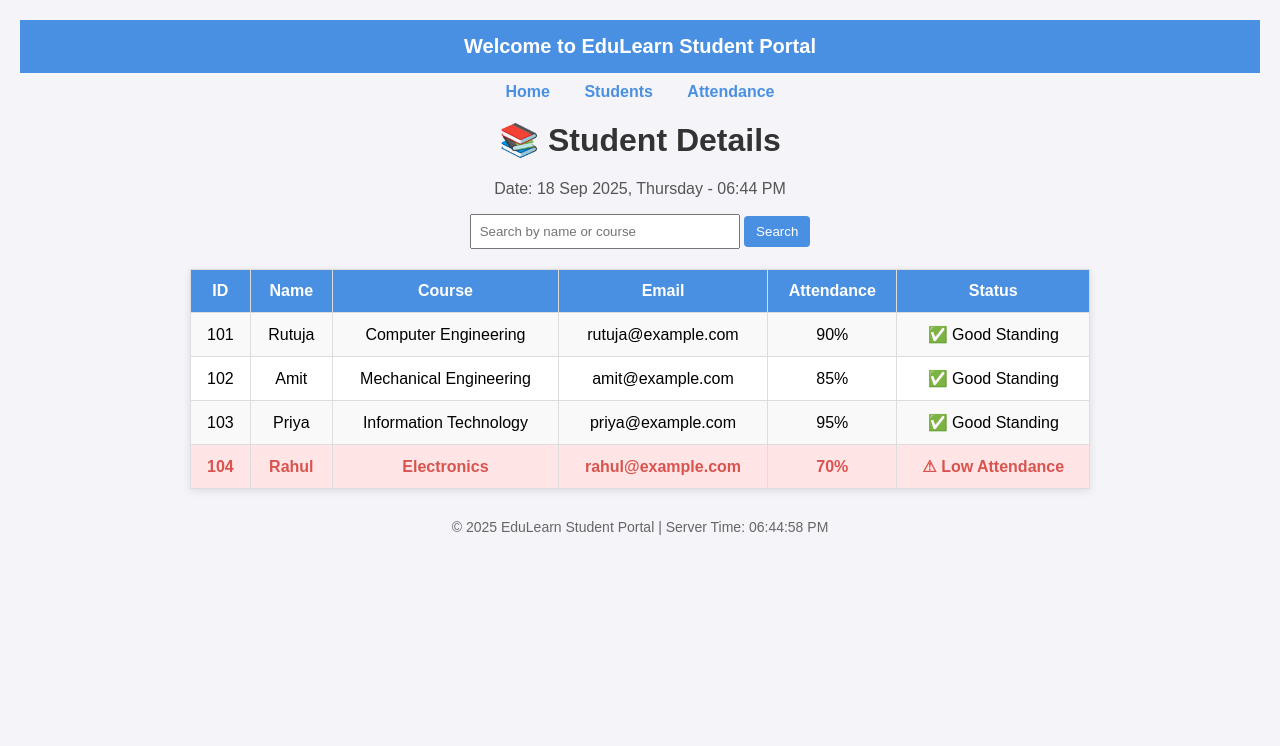
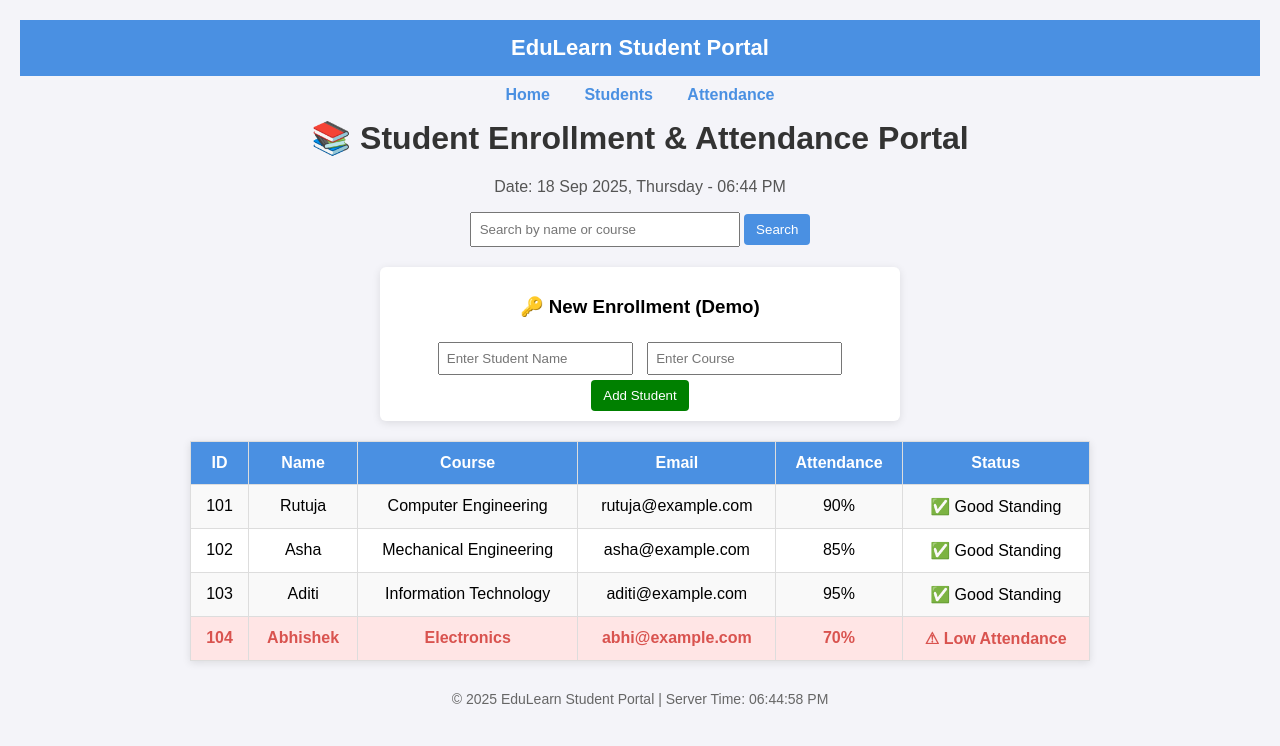
Before and after one commit to rutuja0624/student-portal-php, a PHP site: page / in a window 1280 px wide. Shown: the top 746 px of the page. Run offline with PHP 8.4, Linux system fonts and the light colour scheme.

Commit message:
Update index.php

```diff
--- a/index.php
+++ b/index.php
@@ -1,12 +1,12 @@
 <?php
-// Student Portal - Dynamic Version
+// Student Portal - Dynamic Version (Enhanced)
 
 // Sample student data
 $students = [
     ["id" => "101", "name" => "Rutuja", "course" => "Computer Engineering", "attendance" => 90, "email" => "rutuja@example.com"],
-    ["id" => "102", "name" => "Amit", "course" => "Mechanical Engineering", "attendance" => 85, "email" => "amit@example.com"],
-    ["id" => "103", "name" => "Priya", "course" => "Information Technology", "attendance" => 95, "email" => "priya@example.com"],
-    ["id" => "104", "name" => "Rahul", "course" => "Electronics", "attendance" => 70, "email" => "rahul@example.com"]
+    ["id" => "102", "name" => "Asha", "course" => "Mechanical Engineering", "attendance" => 85, "email" => "asha@example.com"],
+    ["id" => "103", "name" => "Aditi", "course" => "Information Technology", "attendance" => 95, "email" => "aditi@example.com"],
+    ["id" => "104", "name" => "Abhishek", "course" => "Electronics", "attendance" => 70, "email" => "abhi@example.com"]
 ];
 
 // Handle search
@@ -22,7 +22,7 @@ if ($search !== '') {
 <html lang="en">
 <head>
     <meta charset="UTF-8">
-    <meta name="description" content="Dynamic Student Portal with Search and Attendance Highlight">
+    <meta name="description" content="Dynamic Student Enrollment and Attendance Portal">
     <title>EduLearn - Student Portal</title>
     <style>
         body {
@@ -36,7 +36,7 @@ if ($search !== '') {
             color:white;
             text-align:center;
             padding:15px 0;
-            font-size: 20px;
+            font-size: 22px;
             font-weight: bold;
         }
         nav {
@@ -49,10 +49,10 @@ if ($search !== '') {
             color: #4a90e2;
             font-weight: bold;
         }
-        h1 {
+        h1, h2 {
             text-align: center;
             color: #333;
-            margin-top: 20px;
+            margin-top: 15px;
         }
         .search-box {
             text-align: center;
@@ -65,6 +65,29 @@ if ($search !== '') {
         .search-box button {
             padding: 8px 12px;
             background: #4a90e2;
+            color: white;
+            border: none;
+            cursor: pointer;
+            border-radius: 4px;
+        }
+        .enroll-box {
+            text-align: center;
+            margin: 20px 0;
+            background: #fff;
+            padding: 10px;
+            max-width: 500px;
+            margin-left: auto;
+            margin-right: auto;
+            box-shadow: 0 2px 8px rgba(0,0,0,0.1);
+            border-radius: 6px;
+        }
+        .enroll-box input {
+            margin: 5px;
+            padding: 7px;
+        }
+        .enroll-box button {
+            padding: 8px 12px;
+            background: green;
             color: white;
             border: none;
             cursor: pointer;
@@ -102,14 +125,14 @@ if ($search !== '') {
     </style>
 </head>
 <body>
-    <header>Welcome to EduLearn Student Portal</header>
+    <header>EduLearn Student Portal</header>
     <nav>
         <a href="#">Home</a>
         <a href="#">Students</a>
         <a href="#">Attendance</a>
     </nav>
 
-    <h1>📚 Student Details</h1>
+    <h1>📚 Student Enrollment & Attendance Portal</h1>
     <p style="text-align:center;color:#555;">Date: <?php echo date("d M Y, l - h:i A"); ?></p>
 
     <div class="search-box">
@@ -117,6 +140,13 @@ if ($search !== '') {
             <input type="text" name="search" placeholder="Search by name or course" value="<?= htmlspecialchars($search) ?>">
             <button type="submit">Search</button>
         </form>
+    </div>
+
+    <div class="enroll-box">
+        <h3>🔑 New Enrollment (Demo)</h3>
+        <input type="text" placeholder="Enter Student Name" required>
+        <input type="text" placeholder="Enter Course" required>
+        <button type="button" onclick="alert('Demo: Student added successfully (not saved)!')">Add Student</button>
     </div>
 
     <table>
@@ -141,7 +171,7 @@ if ($search !== '') {
                 </tr>
             <?php endforeach; ?>
         <?php else: ?>
-            <tr><td colspan="6">No students found.</td></tr>
+            <tr><td colspan="6">No students found matching your search.</td></tr>
         <?php endif; ?>
     </table>
 
```
